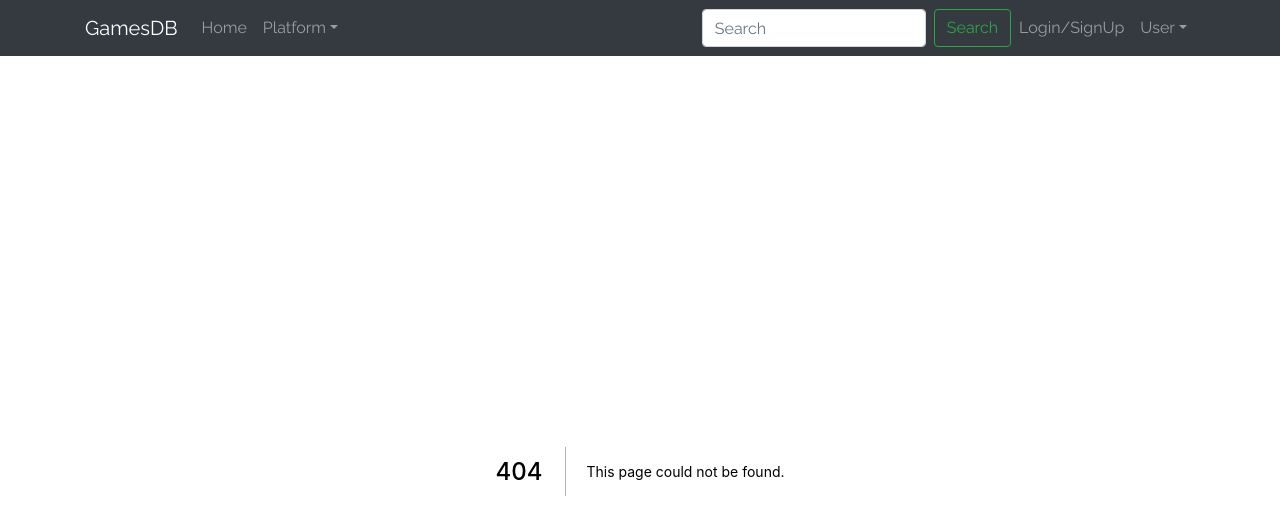
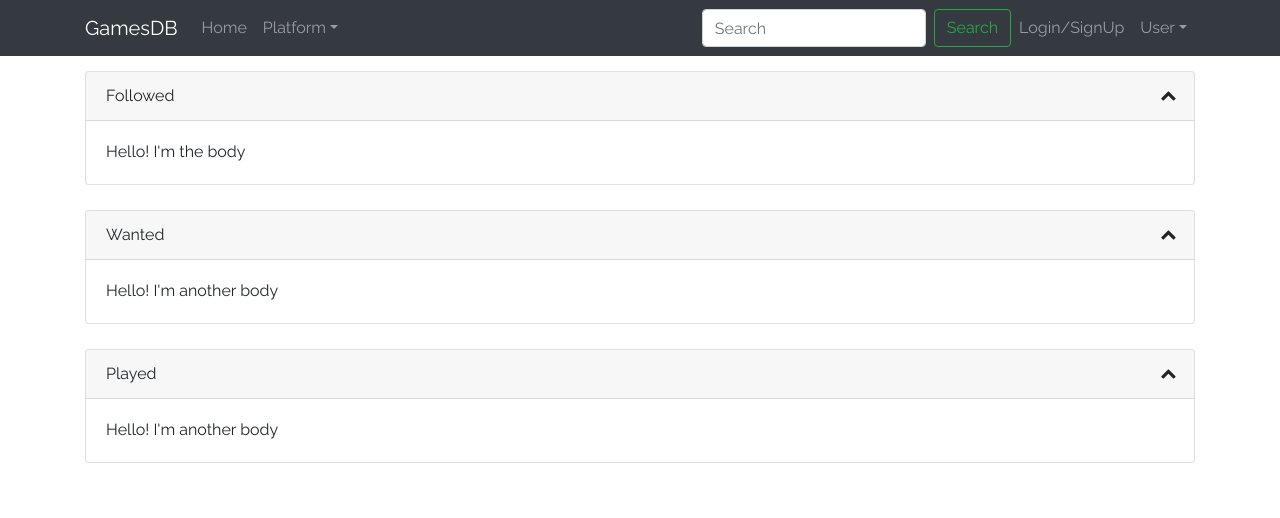
Before and after one commit to clapertosa/gamesdb, a Next.js app in the folder client/: page /dashboard in a window 1280 px wide. Before the commit this address had no page. Shown: the top 518 px of the page. Built offline with nearby package versions, Linux system fonts and the light colour scheme.

Commit message:
Dashboard page done (without cards)

```diff
--- a/client/components/Forms/SignInForm.js
+++ b/client/components/Forms/SignInForm.js
@@ -1,9 +1,6 @@
 import { useFormik } from "formik";
 import { Button, Form } from "react-bootstrap";
-import styled from "styled-components";
 import * as Yup from "yup";
-
-const Container = styled.div``;
 
 const validationSchema = Yup.object().shape({
   email: Yup.string().email("Email not valid").required("Required"),
@@ -27,7 +24,6 @@ const SignInForm = () => {
   });
 
   return (
-    <Container>
     <Form style={{ marginTop: 20 }}>
       <Form.Group>
         <Form.Label>Email</Form.Label>
@@ -62,7 +58,6 @@ const SignInForm = () => {
         Submit
       </Button>
     </Form>
-    </Container>
   );
 };
 
--- a/client/components/Forms/SignUpForm.js
+++ b/client/components/Forms/SignUpForm.js
@@ -1,10 +1,7 @@
 import { useFormik } from "formik";
 import { Button, Form } from "react-bootstrap";
-import styled from "styled-components";
 import * as Yup from "yup";
 import Avatar from "../Avatar/Avatar";
-
-const Container = styled.div``;
 
 const validationSchema = Yup.object().shape({
   username: Yup.string()
@@ -45,7 +42,6 @@ const SignUpForm = () => {
   });
 
   return (
-    <Container>
     <Form style={{ marginTop: 20 }}>
       <Form.Group style={{ display: "flex", justifyContent: "center" }}>
         <Avatar imagePath="" onClick={() => console.log("avatar")} />
@@ -115,7 +111,6 @@ const SignUpForm = () => {
         Submit
       </Button>
     </Form>
-    </Container>
   );
 };
 
--- /dev/null
+++ b/client/pages/dashboard.js
@@ -0,0 +1,114 @@
+import { useState } from "react";
+import { Accordion, Card } from "react-bootstrap";
+import styled from "styled-components";
+
+const Container = styled.div`
+  & > div:not(:last-child) {
+    margin-bottom: 25px;
+  }
+`;
+
+const AccordionHeader = styled.div`
+  cursor: pointer;
+  display: flex;
+  justify-content: space-between;
+  align-items: center;
+  width: 100%;
+
+  .icon-chevron-left {
+    transform: ${({ open }) => (open ? "rotateZ(90deg)" : "rotateZ(270deg)")};
+    transition: transform 0.3s;
+  }
+`;
+
+const Dashboard = () => {
+  const [actives, setActives] = useState({
+    followed: 1,
+    wanted: 1,
+    played: 1,
+  });
+  console.log(actives.followed);
+  return (
+    <Container>
+      <Accordion defaultActiveKey={1} activeKey={actives.followed}>
+        <Card>
+          <Card.Header>
+            <Accordion.Toggle
+              as="div"
+              variant="link"
+              eventKey={1}
+              onClick={() =>
+                setActives((prev) => ({
+                  ...prev,
+                  followed: prev.followed === 1 ? 0 : 1,
+                }))
+              }
+            >
+              <AccordionHeader open={actives.followed === 1}>
+                <span>Followed</span>
+                <span className="icon-chevron-left" />
+              </AccordionHeader>
+            </Accordion.Toggle>
+          </Card.Header>
+          <Accordion.Collapse eventKey={actives.followed}>
+            <Card.Body>Hello! I'm the body</Card.Body>
+          </Accordion.Collapse>
+        </Card>
+      </Accordion>
+
+      <Accordion defaultActiveKey={1} activeKey={actives.wanted}>
+        <Card>
+          <Card.Header>
+            <Accordion.Toggle
+              as="div"
+              variant="link"
+              eventKey={1}
+              onClick={() =>
+                setActives((prev) => ({
+                  ...prev,
+                  wanted: prev.wanted === 1 ? 0 : 1,
+                }))
+              }
+            >
+              <AccordionHeader open={actives.wanted === 1}>
+                <span>Wanted</span>
+                <span className="icon-chevron-left" />
+              </AccordionHeader>
+            </Accordion.Toggle>
+          </Card.Header>
+          <Accordion.Collapse eventKey={1}>
+            <Card.Body>Hello! I'm another body</Card.Body>
+          </Accordion.Collapse>
+        </Card>
+      </Accordion>
+
+      <Accordion defaultActiveKey={1} activeKey={actives.played}>
+        <Card>
+          <Card.Header>
+            <Accordion.Toggle
+              as="div"
+              variant="link"
+              eventKey={actives.played}
+              onClick={() =>
+                setActives((prev) => ({
+                  ...prev,
+                  played: prev.played === 1 ? 0 : 1,
+                }))
+              }
+            >
+              <AccordionHeader open={actives.played === 1}>
+                <span>Played</span>
+                <span className="icon-chevron-left" />
+              </AccordionHeader>
+            </Accordion.Toggle>
+          </Card.Header>
+          <Accordion.Collapse eventKey={actives.played}>
+            <Card.Body>Hello! I'm another body</Card.Body>
+          </Accordion.Collapse>
+        </Card>
+      </Accordion>
+    </Container>
+  );
+};
+
+export default Dashboard;
```
Lines whose indentation alone changed are shown as unchanged.
